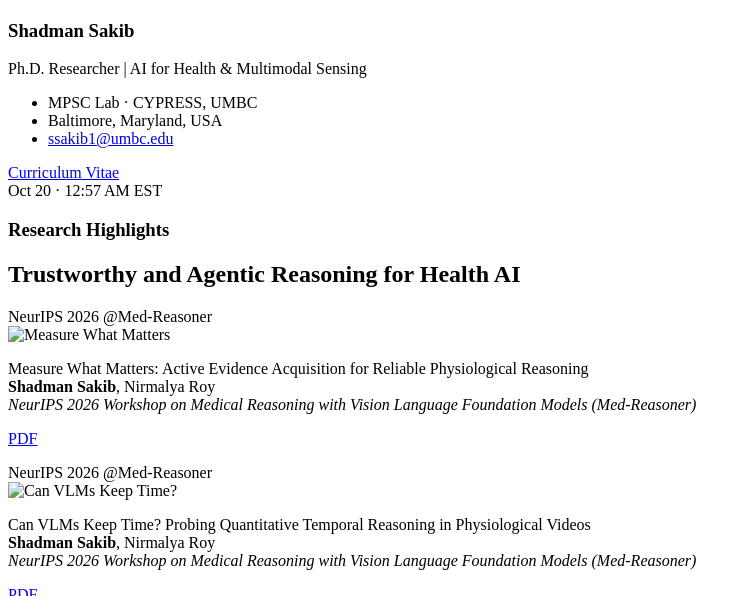
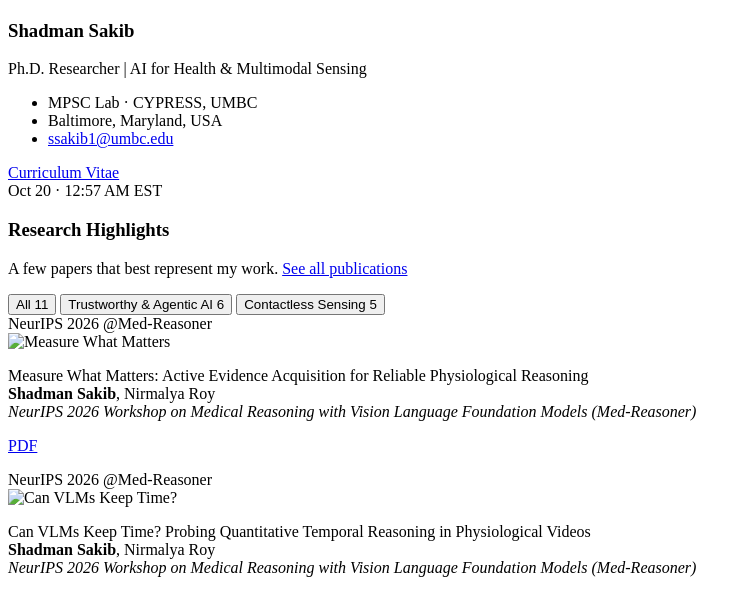
Before and after one commit to sakibshadman/sakibshadman.github.io, a Jekyll site: the page built from _pages/includes/pub.md, in a window 1280 px wide and 900 px high, scrolled down 1336 px, cut to the strip 0-596 px from the top of the window. Shown: the whole strip, without its empty margins (0-751 px from the left). Built offline with Jekyll 4.4.1, drawn with Linux system fonts in a browser that asks for light colours; our own code applies the rules of GitHub Pages for plain Markdown files; some of the changed text lies outside the part shown.

Commit message:
Add files via upload

```diff
--- a/_pages/includes/pub.md
+++ b/_pages/includes/pub.md
@@ -1,10 +1,14 @@
 # Research Highlights
 
+<p class="hl-sub">A few papers that best represent my work. <a href="#publications">See all publications</a></p>
 
-## Trustworthy and Agentic Reasoning for Health AI
+<div class="hl-tabs" role="tablist" aria-label="Filter highlights by area">
+  <button class="hl-tab is-active" type="button" data-filter="all" aria-selected="true">All <span class="hl-tab__n">11</span></button>
+  <button class="hl-tab" type="button" data-filter="trust" aria-selected="false">Trustworthy &amp; Agentic AI <span class="hl-tab__n">6</span></button>
+  <button class="hl-tab" type="button" data-filter="contactless" aria-selected="false">Contactless Sensing <span class="hl-tab__n">5</span></button>
+</div>
 
-
-<div class='paper-box'>
+<div class='paper-box' data-cat='trust'>
 <div class='paper-box-image'>
 <div>
 <div class="badge">NeurIPS 2026 @Med-Reasoner</div>
@@ -24,7 +28,7 @@
 </div>
 
 
-<div class='paper-box'>
+<div class='paper-box' data-cat='trust'>
 <div class='paper-box-image'>
 <div>
 <div class="badge">NeurIPS 2026 @Med-Reasoner</div>
@@ -44,7 +48,7 @@
 </div>
 
 
-<div class='paper-box'>
+<div class='paper-box' data-cat='trust'>
 <div class='paper-box-image'>
 <div>
 <div class="badge">AAAI FSS 2026 @TAS</div>
@@ -64,7 +68,7 @@
 </div>
 
 
-<div class='paper-box'>
+<div class='paper-box' data-cat='trust'>
 <div class='paper-box-image'>
 <div>
 <div class="badge">MICCAI 2026 @SAFER</div>
@@ -84,7 +88,7 @@
 </div>
 
 
-<div class='paper-box'>
+<div class='paper-box' data-cat='trust'>
 <div class='paper-box-image'>
 <div>
 <div class="badge">CHASE 2026</div>
@@ -104,7 +108,7 @@
 </div>
 
 
-<div class='paper-box'>
+<div class='paper-box' data-cat='trust'>
 <div class='paper-box-image'>
 <div>
 <div class="badge">CVPR 2026 @GRAIL-V</div>
@@ -125,10 +129,8 @@
 
 
 
-## Contactless Physiological Sensing
 
-
-<div class='paper-box'>
+<div class='paper-box' data-cat='contactless'>
 <div class='paper-box-image'>
 <div>
 <div class="badge">WACV 2027</div>
@@ -149,7 +151,7 @@
 </div>
 
 
-<div class='paper-box'>
+<div class='paper-box' data-cat='contactless'>
 <div class='paper-box-image'>
 <div>
 <div class="badge">CIKM 2026</div>
@@ -169,7 +171,7 @@
 </div>
 
 
-<div class='paper-box'>
+<div class='paper-box' data-cat='contactless'>
 <div class='paper-box-image'>
 <div>
 <div class="badge">ICML 2026 @SD4H</div>
@@ -189,7 +191,7 @@
 </div>
 
 
-<div class='paper-box'>
+<div class='paper-box' data-cat='contactless'>
 <div class='paper-box-image'>
 <div>
 <div class="badge">ICMLA 2025</div>
@@ -209,7 +211,7 @@
 </div>
 
 
-<div class='paper-box'>
+<div class='paper-box' data-cat='contactless'>
 <div class='paper-box-image'>
 <div>
 <div class="badge">SmartComp 2025</div>
@@ -227,7 +229,6 @@
 
 </div>
 </div>
-
 
 
 <h1 id="publications">Selected Publications <a class="scholar-link" href="https://scholar.google.com/citations?user=RlxTPrkAAAAJ"><i class="fas fa-graduation-cap"></i> Google Scholar</a></h1>
```
